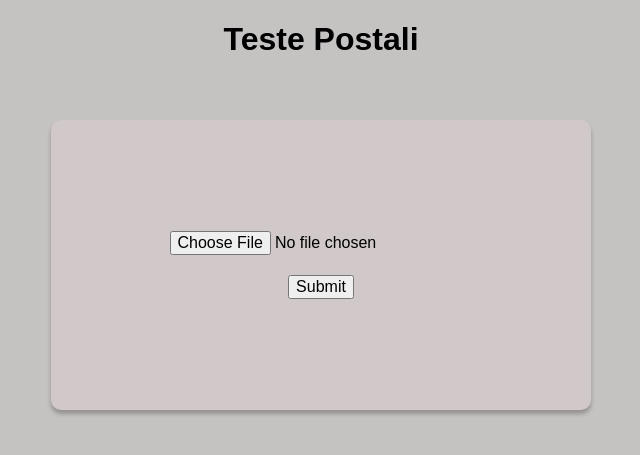
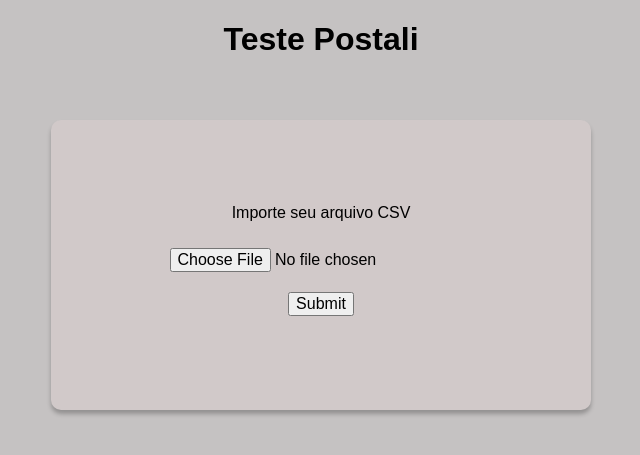
Before and after one commit to antoniogdelrio/teste-postali, a PHP site: page / in a window 1280 px wide. Shown: the top 455 px of the page, without its empty margins (319-959 px from the left). Run offline with PHP 8.4, Linux system fonts and the light colour scheme.

Commit message:
edit form label in index.php

```diff
--- a/src/app/index.php
+++ b/src/app/index.php
@@ -10,6 +10,7 @@
     <h1>Teste Postali</h1>
     <div class="myForm">
         <form action="results.php" method="post" enctype="multipart/form-data">
+            <label>Importe seu arquivo CSV</label>
             <input type="file" name="file" id="file" />
             <input type="submit" name="submit" />
         </form>
--- a/src/app/styles/index.css
+++ b/src/app/styles/index.css
@@ -14,6 +14,10 @@ body {
     flex-direction: column;
     justify-content: center;
     align-items: center;
+}
+
+label {
+    margin-bottom: 16px;
 }
 
 .myForm {
```
